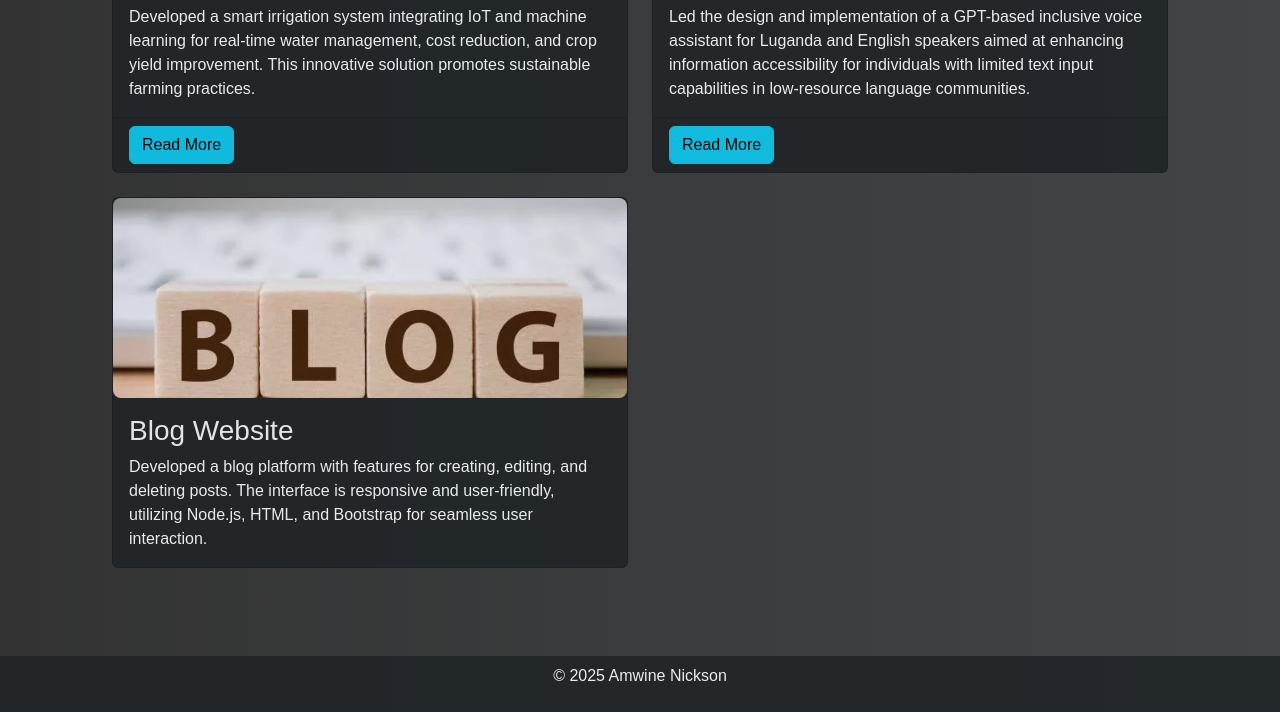
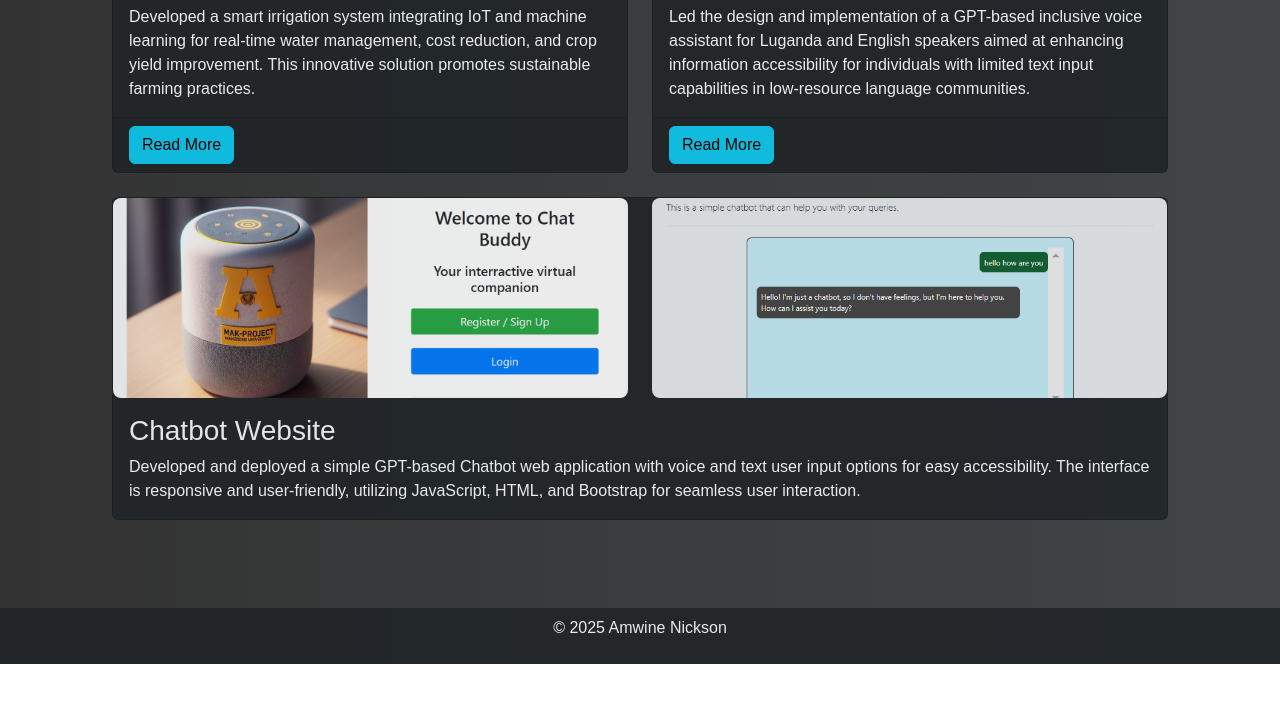
Before and after one commit to NicksonAmwine/NicksonAmwine.github.io, a plain HTML site: page index.html in a window 1280 px wide. Shown: the part 3972-4684 px from the top of the page. After the commit the page ends 4636 px from the top, so only its background shows below. Drawn offline with nearby package versions, Linux system fonts and the light colour scheme; a script that the page names is missing.

Commit message:
Modified the layout and added the chatbot website project

```diff
--- a/index.html
+++ b/index.html
@@ -428,28 +428,40 @@
                             </div>
                         </div>
                     </div>
-
+                </div>
                     <!-- Project Card 3 -->
-                    <div class="col">
+                <div class="d-flex justify-content-center mt-4">
                     <div class="card bg-dark text-light h-100">
+                        <div class="row g-4">
+                            <div class="col-6">
                                 <img
-                                src="assets/images/blog.jpg"
+                                    src="assets/images/chatbuddy.png"
                                     class="card-img-top img-fluid rounded-3"
-                                alt="Blog Website"
+                                    alt="chatbot Website"
                                     style="height: 200px; object-fit: cover"
                                 />
+                            </div>
+                            <div class="col-6">
+                                <img
+                                    src="assets/images/image.png"
+                                    class="card-img-top img-fluid rounded-3"
+                                    alt="chatbot Website"
+                                    style="height: 200px; object-fit: cover"
+                                />
+                            </div>
+                        </div>
                         <div class="card-body">
-                                <h3 class="card-title">Blog Website</h3>
+                            <h3 class="card-title">Chatbot Website</h3>
                             <p class="card-text">
-                                    Developed a blog platform with features for creating, editing,
-                                    and deleting posts. The interface is responsive and
-                                    user-friendly, utilizing Node.js, HTML, and Bootstrap for
+                                Developed and deployed a simple GPT-based Chatbot web application
+                                with voice and text user input options for easy accessibility.
+                                The interface is responsive and user-friendly, utilizing JavaScript, HTML, and Bootstrap for
                                 seamless user interaction.
                             </p>
                         </div>
                     </div>
                 </div>
-                </div>
+
             </section>
         </div>
 
```
Also changed, not shown: assets/images/chatbuddy.png (added), assets/images/image.png (added). Lines whose indentation alone changed are shown as unchanged.
